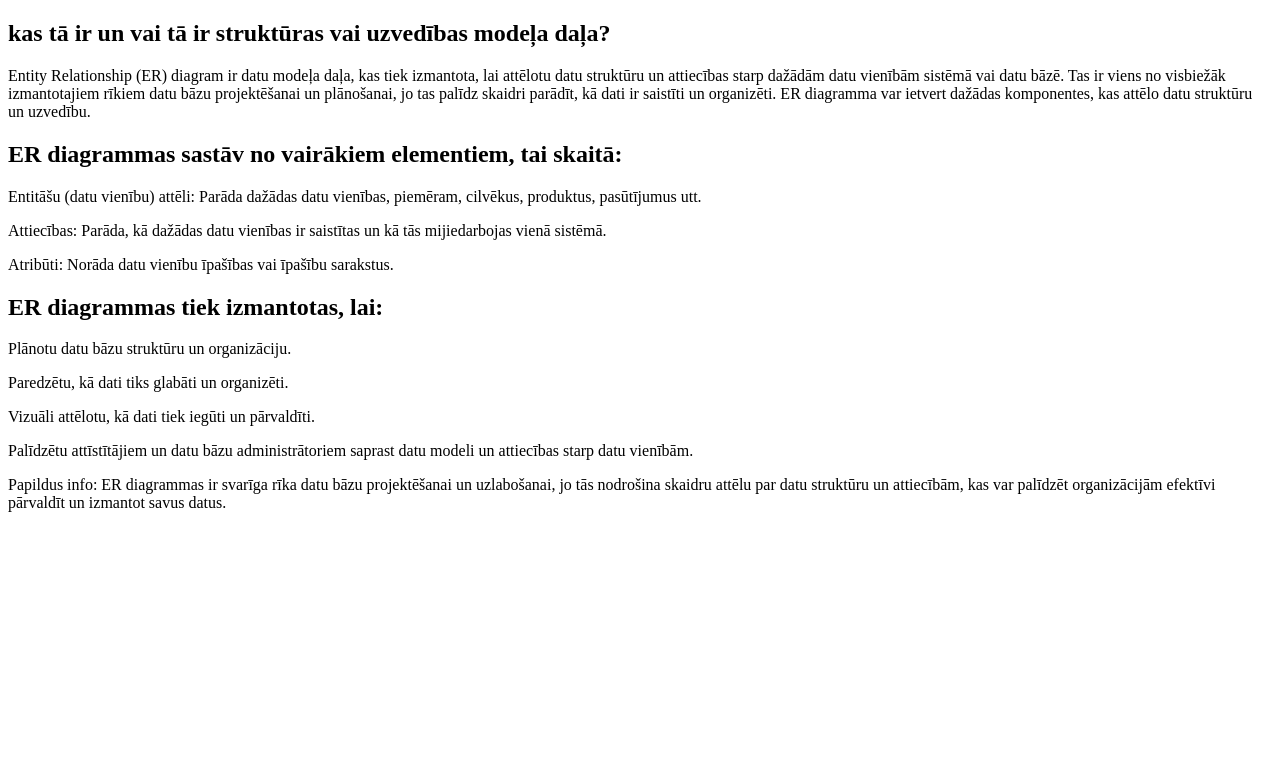
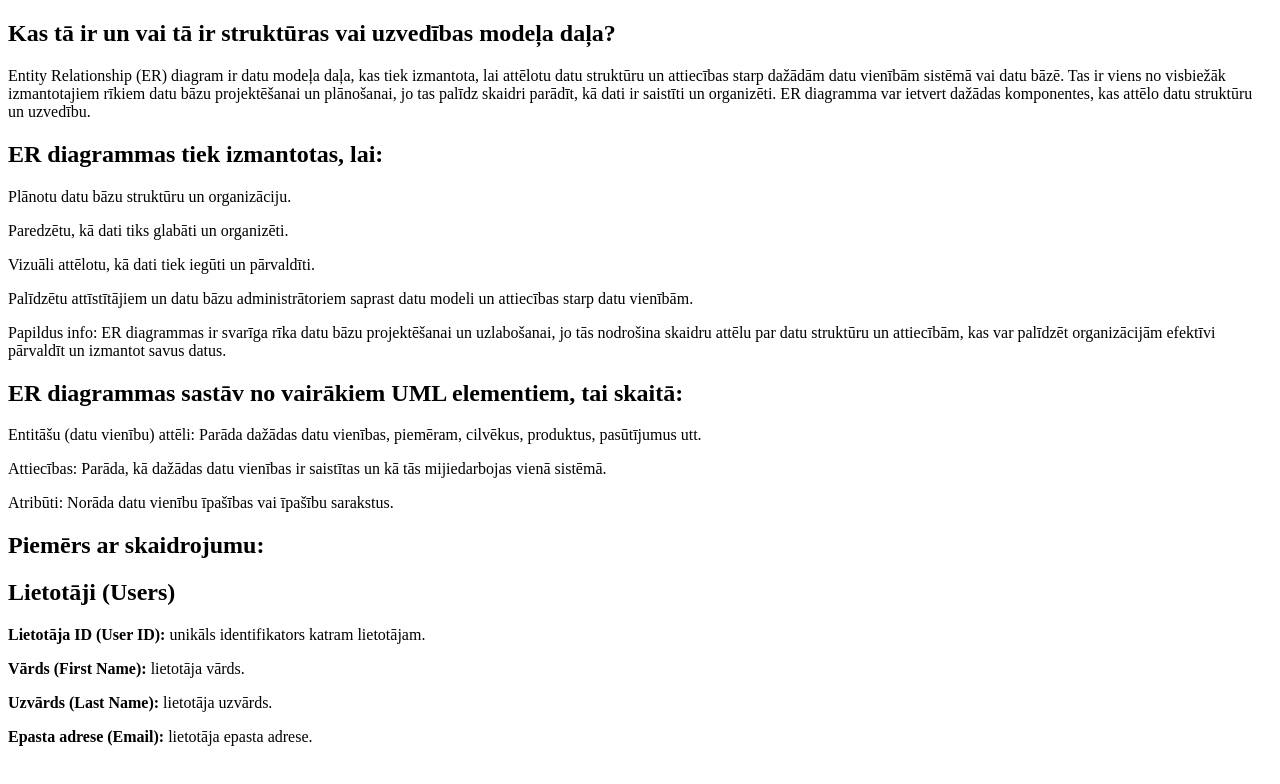
Before and after one commit to TotoalNormie/UMLreact, a React (Vite) app in the folder uml/: page / in a window 1280 px wide. Shown: the top 784 px of the page. Built offline with nearby package versions, Linux system fonts and the light colour scheme.

Commit message:
article add

```diff
--- a/uml/src/App.jsx
+++ b/uml/src/App.jsx
@@ -1,5 +1,7 @@
+import Elementi from './components/Elementi'
 import Stuktura from './components/Stuktura'
 import Izmanto from './components/Izmanto'
+import Piemers from './components/Piemers'
 
 function App() {
 
@@ -8,6 +10,8 @@ function App() {
       <main>
         <Stuktura></Stuktura>
         <Izmanto></Izmanto>
+        <Elementi></Elementi>
+        <Piemers></Piemers>
       </main>
     </>
   )
--- /dev/null
+++ b/uml/src/components/Elementi.jsx
@@ -0,0 +1,15 @@
+function Elementi() {
+
+    return (
+      <>
+        <article>
+            <h2>ER diagrammas sastāv no vairākiem UML elementiem, tai skaitā:</h2>
+            <p>Entitāšu (datu vienību) attēli: Parāda dažādas datu vienības, piemēram, cilvēkus, produktus, pasūtījumus utt.</p>
+            <p>Attiecības: Parāda, kā dažādas datu vienības ir saistītas un kā tās mijiedarbojas vienā sistēmā.</p>
+            <p>Atribūti: Norāda datu vienību īpašības vai īpašību sarakstus.</p>
+        </article>
+      </>
+    )
+  }
+
+  export default Elementi
--- /dev/null
+++ b/uml/src/components/Piemers.jsx
@@ -0,0 +1,20 @@
+function Piemers() {
+
+    return (
+      <>
+       <article>
+        <h1>Piemērs ar skaidrojumu:</h1>
+       <div class="entity">
+        <h2>Lietotāji (Users)</h2>
+        <p><strong>Lietotāja ID (User ID):</strong> unikāls identifikators katram lietotājam.</p>
+        <p><strong>Vārds (First Name):</strong> lietotāja vārds.</p>
+        <p><strong>Uzvārds (Last Name):</strong> lietotāja uzvārds.</p>
+        <p><strong>Epasta adrese (Email):</strong> lietotāja epasta adrese.</p>
+    </div>
+       </article>
+
+      </>
+    )
+  }
+
+  export default Piemers
--- a/uml/src/components/Stuktura.jsx
+++ b/uml/src/components/Stuktura.jsx
@@ -3,15 +3,11 @@ function Stuktura() {
     return (
       <>
         <article>
-          <h2>kas tā ir un vai tā ir struktūras vai uzvedības modeļa daļa?</h2>
+          <h2>Kas tā ir un vai tā ir struktūras vai uzvedības modeļa daļa?</h2>
           <p>Entity Relationship (ER) diagram ir datu modeļa daļa, kas tiek izmantota,
               lai attēlotu datu struktūru un attiecības starp dažādām datu vienībām sistēmā vai datu bāzē.
               Tas ir viens no visbiežāk izmantotajiem rīkiem datu bāzu projektēšanai un plānošanai, jo tas palīdz skaidri parādīt, kā dati ir saistīti un organizēti.
               ER diagramma var ietvert dažādas komponentes, kas attēlo datu struktūru un uzvedību.</p>
-            <h2>ER diagrammas sastāv no vairākiem elementiem, tai skaitā:</h2>
-            <p>Entitāšu (datu vienību) attēli: Parāda dažādas datu vienības, piemēram, cilvēkus, produktus, pasūtījumus utt.</p>
-            <p>Attiecības: Parāda, kā dažādas datu vienības ir saistītas un kā tās mijiedarbojas vienā sistēmā.</p>
-            <p>Atribūti: Norāda datu vienību īpašības vai īpašību sarakstus.</p>
         </article>
       </>
     )
```
Also changed, not shown: 1 other file (tests, documents, lock files or other folders).
